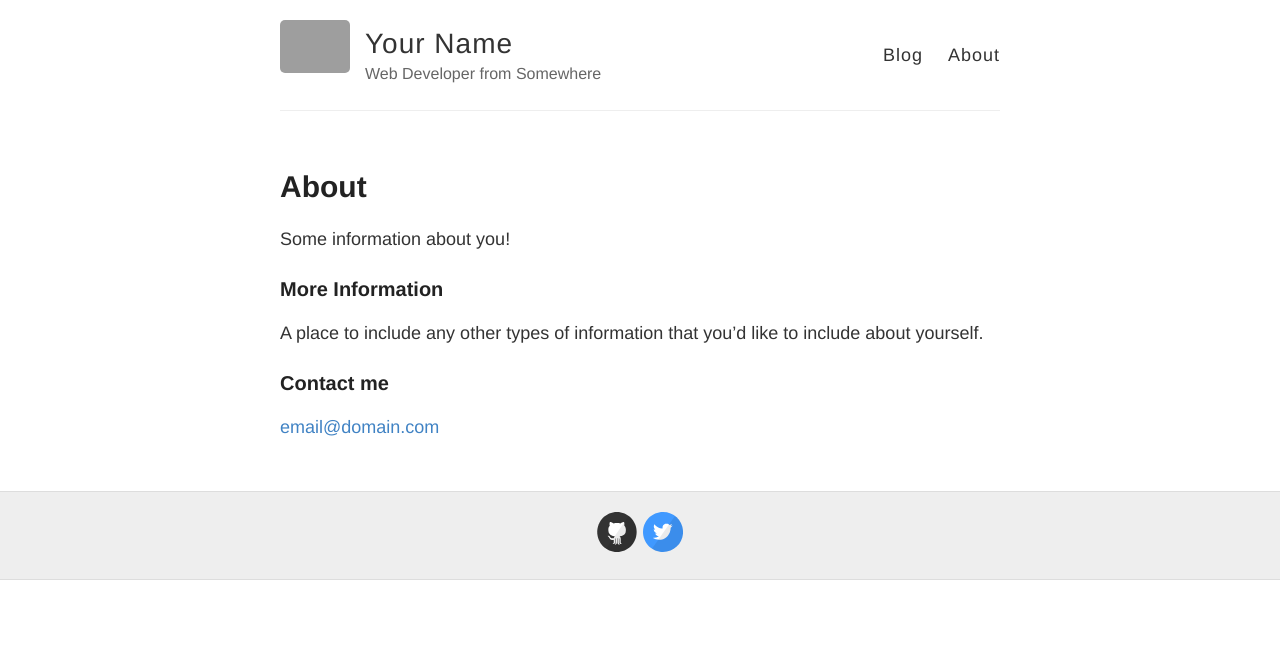
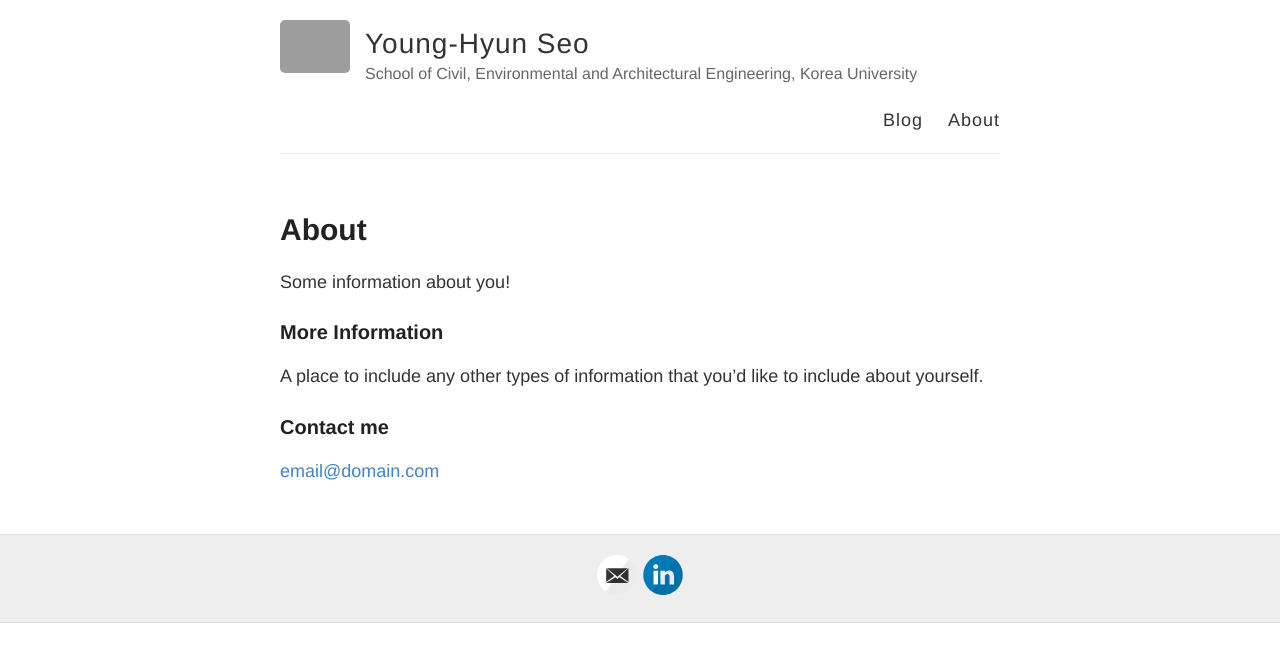
Before and after one commit to younghyunseo/homepage, a Jekyll site: the page built from about.md, in a window 1280 px wide. Shown: the top 662 px of the page. Built offline with Jekyll 4.4.1, drawn with Linux system fonts in a browser that asks for light colours; grey boxes are pictures that could not be loaded.

Commit message:
name, description, and etc.

```diff
--- a/_config.yml
+++ b/_config.yml
@@ -3,10 +3,10 @@
 #
 
 # Name of your site (displayed in the header)
-name: Your Name
+name: Young-Hyun Seo
 
 # Short bio or description (displayed in the header)
-description: Web Developer from Somewhere
+description: School of Civil, Environmental and Architectural Engineering, Korea University
 
 # URL of your avatar or profile pic (you could use your GitHub profile pic)
 avatar: https://raw.githubusercontent.com/barryclark/jekyll-now/master/images/jekyll-logo.png
@@ -18,15 +18,15 @@ avatar: https://raw.githubusercontent.com/barryclark/jekyll-now/master/images/je
 # Includes an icon in the footer for each username you enter
 footer-links:
   dribbble:
-  email:
+  email: yhseo@korea.ac.kr
   facebook:
   flickr:
-  github: barryclark/jekyll-now
+  github:
   instagram:
-  linkedin:
+  linkedin: yhseo
   pinterest:
   rss: # just type anything here for a working RSS icon
-  twitter: jekyllrb
+  twitter:
   stackoverflow: # your stackoverflow profile, e.g. "users/50476/bart-kiers"
   youtube: # channel/<your_long_string> or user/<user-name>
   googleplus: # anything in your profile username that comes after plus.google.com/
```
